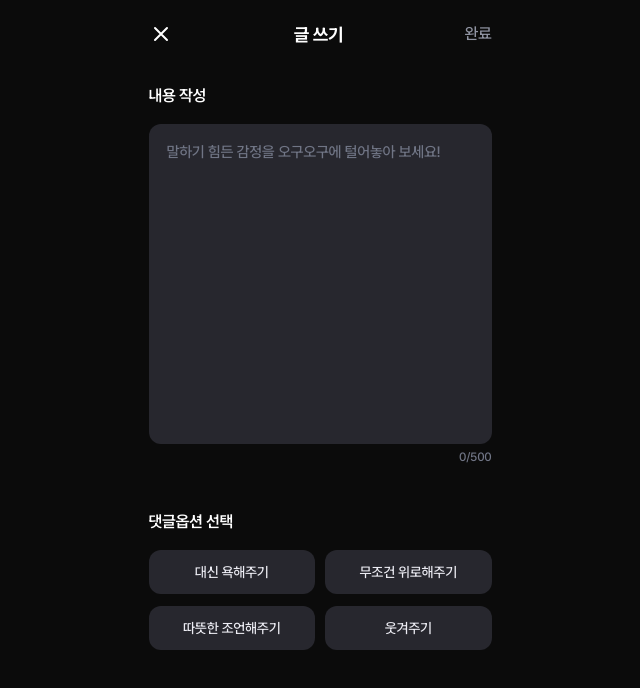
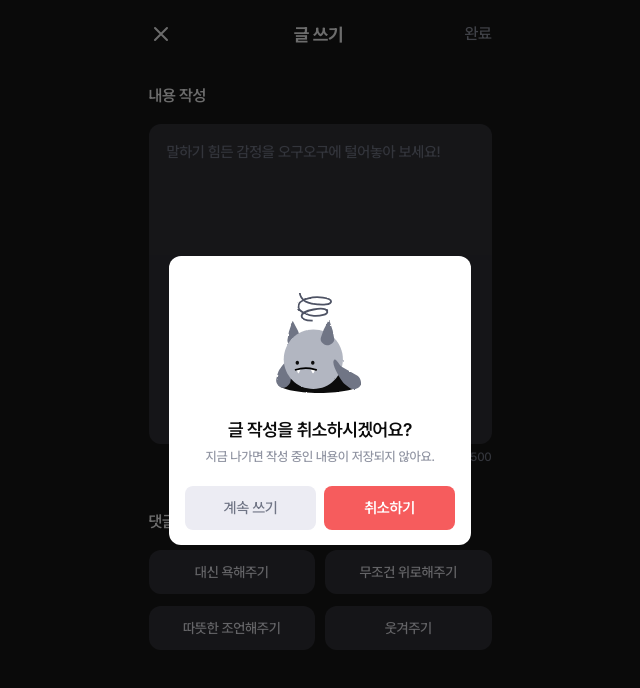
Before and after one commit to DDD-Community/DDD-13-WEBBB-FE, a Next.js app: page /write in a window 1280 px wide. Both pictures are taken after a click on the button "닫기". Shown: the top 688 px of the page, without its empty margins (320-960 px from the left). Built offline with nearby package versions, Linux system fonts and the light colour scheme.

Commit message:
[Feat] write/page 팝업 상태 및 로직 연결

```diff
--- a/app/write/page.tsx
+++ b/app/write/page.tsx
@@ -1,29 +1,42 @@
 "use client";
 
 import { useState } from "react";
+import { useRouter } from "next/navigation";
 import { useWriteStore } from "@/store/useWriteStore";
 import TopbarWrite from "@/components/TopbarWrite";
+import PopupWriteFinish from "@/components/PopupWriteFinish";
+import PopupWriteCancel from "@/components/PopupWriteCancel";
 
 export default function WritePage() {
+  const router = useRouter();
   const { content, setContent, selectedOption, setSelectedOption } = useWriteStore();
   const [isFocused, setIsFocused] = useState(false);
 
+  const [isFinishPopupOpen, setIsFinishPopupOpen] = useState(false);
+  const [isCancelPopupOpen, setIsCancelPopupOpen] = useState(false);
+
   const OPTIONS = ["대신 욕해주기", "무조건 위로해주기", "따뜻한 조언해주기", "웃겨주기"];
+  const isInputActive = isFocused || content.length > 0;
 
-  const isInputActive = isFocused || content.length > 0;
+  const handleRegisterConfirm = () => {
+    setIsFinishPopupOpen(false);
+  };
+
+  const handleCancelConfirm = () => {
+    setIsCancelPopupOpen(false);
+    setContent("");
+    setSelectedOption("");
+    router.back();
+  };
 
   return (
     <div className="flex min-h-screen justify-center bg-black font-sans">
       <div className="relative flex h-[812px] w-full max-w-[375px] flex-col bg-black">
-        {/* 상단 탑바 컴포넌트 */}
-        <TopbarWrite />
+        <TopbarWrite onLeftClick={() => setIsCancelPopupOpen(true)} onRightClick={() => setIsFinishPopupOpen(true)} />
 
-        {/* Content Area */}
         <main className="flex-1 overflow-y-auto px-4 pt-4 pb-[40px]">
-          {/* 내용 작성 헤더 */}
           <h2 className="text-body-16sb mb-4 leading-[150%] tracking-[-0.32px] text-white">내용 작성</h2>
 
-          {/* 텍스트 입력 영역 */}
           <div className="w-full">
             <div
               className={`bg-gray-90 flex h-[320px] w-full items-start gap-[10px] rounded-[12px] border p-[16px_17px] transition-colors duration-200 ${
@@ -40,17 +53,14 @@ export default function WritePage() {
                 onBlur={() => setIsFocused(false)}
               />
             </div>
-            {/* 글자수 카운터 */}
             <div className="text-detail-12m text-gray-60 mt-1 text-right leading-[150%] tracking-[-0.24px]">
               <span className={content.length > 0 ? "text-blue-20" : ""}>{content.length}</span>
               /500
             </div>
           </div>
 
-          {/* 댓글옵션 선택 헤더 */}
           <h2 className="text-body-16sb mt-[44px] mb-4 leading-[150%] tracking-[-0.32px] text-white">댓글옵션 선택</h2>
 
-          {/* 옵션 버튼 그리드 */}
           <div className="grid grid-cols-2 gap-x-[10px] gap-y-3">
             {OPTIONS.map((option) => {
               const isActive = selectedOption === option;
@@ -70,6 +80,20 @@ export default function WritePage() {
           </div>
         </main>
       </div>
+
+      {/* 글 등록 완료 확인 팝업 */}
+      <PopupWriteFinish
+        isOpen={isFinishPopupOpen}
+        onClose={() => setIsFinishPopupOpen(false)}
+        onConfirm={handleRegisterConfirm}
+      />
+
+      {/* 글 작성 취소 확인 팝업 */}
+      <PopupWriteCancel
+        isOpen={isCancelPopupOpen}
+        onClose={() => setIsCancelPopupOpen(false)}
+        onConfirm={handleCancelConfirm}
+      />
     </div>
   );
 }
--- a/components/PopupWriteCancel.tsx
+++ b/components/PopupWriteCancel.tsx
@@ -15,7 +15,14 @@ export default function PopupWriteCancel({ isOpen, onClose, onConfirm }: PopupWr
     <div className="fixed inset-0 z-50 flex items-center justify-center bg-black/60">
       <div className="relative flex h-[289px] w-[302px] shrink-0 flex-col items-center rounded-[12px] bg-white">
         <div className="mt-9 mb-[22px]">
-          <Image src="/popup_write_cancle.svg" alt="취소 캐릭터" width={90} height={100} className="object-contain" />
+          <Image
+            src="/popup_write_cancel.svg"
+            alt="취소 캐릭터"
+            width={90}
+            height={100}
+            className="h-auto object-contain"
+            priority
+          />
         </div>
 
         <h3 className="text-head-18sb mb-1 text-center leading-[150%] tracking-[-0.36px] text-black">
--- a/components/PopupWriteFinish.tsx
+++ b/components/PopupWriteFinish.tsx
@@ -15,7 +15,14 @@ export default function PopupWriteFinish({ isOpen, onClose, onConfirm }: PopupWr
     <div className="fixed inset-0 z-50 flex items-center justify-center bg-black/60">
       <div className="relative flex h-[265px] w-[302px] shrink-0 flex-col items-center rounded-[12px] bg-white p-4">
         <div className="mt-4 mb-6 flex items-center justify-center">
-          <Image src="/popup_write_finish.svg" alt="완료 캐릭터" width={90} height={100} className="object-contain" />
+          <Image
+            src="/popup_write_finish.svg"
+            alt="완료 캐릭터"
+            width={90}
+            height={100}
+            className="h-auto object-contain"
+            priority
+          />
         </div>
 
         <h3 className="text-head-18sb mb-5 text-center leading-[150%] tracking-[-0.36px] text-black">
--- a/components/TopbarWrite.tsx
+++ b/components/TopbarWrite.tsx
@@ -2,14 +2,18 @@
 
 import { useWriteStore } from "@/store/useWriteStore";
 
-export default function TopbarWrite() {
+interface TopbarWriteProps {
+  onLeftClick?: () => void;
+  onRightClick?: () => void;
+}
+
+export default function TopbarWrite({ onLeftClick, onRightClick }: TopbarWriteProps) {
   const { selectedOption } = useWriteStore();
   const isCompleteActive = selectedOption !== null;
 
   return (
     <header className="flex h-[68px] w-[375px] shrink-0 items-center justify-between bg-black px-4">
-      {/* 닫기 버튼 */}
-      <button type="button" aria-label="닫기" className="text-white">
+      <button type="button" aria-label="닫기" className="cursor-pointer text-white" onClick={onLeftClick}>
         <svg width="24" height="24" viewBox="0 0 24 24" fill="none" xmlns="http://www.w3.org/2000/svg">
           <path
             d="M18 6L6 18M6 6L18 18"
@@ -21,14 +25,16 @@ export default function TopbarWrite() {
         </svg>
       </button>
 
-      {/* 타이틀 */}
       <h1 className="text-head-18b leading-[150%] tracking-[-0.36px] text-white">글 쓰기</h1>
 
-      {/* 완료 버튼 */}
       <button
         type="button"
+        disabled={!isCompleteActive}
+        onClick={onRightClick} // 바인딩
         className={`text-right leading-[150%] tracking-[-0.32px] transition-colors duration-200 ${
-          isCompleteActive ? "text-blue-30 text-body-16b" : "text-body-16m text-gray-50"
+          isCompleteActive
+            ? "text-blue-30 text-body-16b cursor-pointer"
+            : "text-body-16m cursor-not-allowed text-gray-50"
         }`}
       >
         완료
```
Also changed, not shown: public/popup_write_cancel.svg (renamed from public/img_popup_write_cancel.svg).
